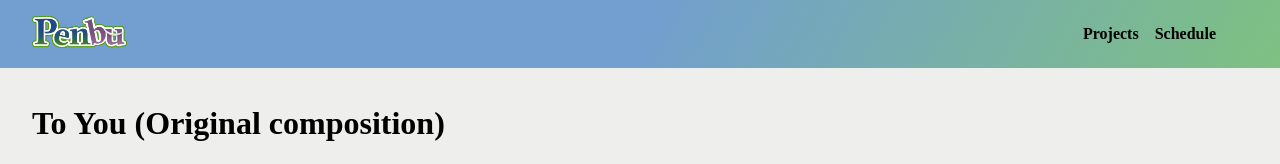
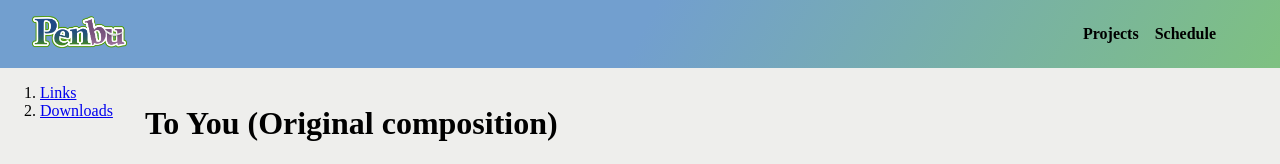
Before and after one commit to penbuvt/penbuvt.github.io, a SvelteKit app: page /projects/to-you in a window 1280 px wide. Shown: the top 164 px of the page. Built offline with nearby package versions, Linux system fonts and the light colour scheme.

Commit message:
Add rudimentary table of contents

```diff
--- /dev/null
+++ b/src/lib/TableOfContents.svelte
@@ -0,0 +1,15 @@
+<script lang="ts">
+  export let headings = {};
+
+  $: orderedHeadings = Object.values(headings ?? {});
+</script>
+
+{#if orderedHeadings.length}
+  <div class="toc">
+    <ol>
+    {#each orderedHeadings as heading (heading.id)}
+      <li><a href="#{heading.id}">{heading.text}</a></li>
+    {/each}
+    </ol>
+  </div>
+{/if}
--- a/src/routes/(footer)/(header)/+layout.svelte
+++ b/src/routes/(footer)/(header)/+layout.svelte
@@ -1,14 +1,41 @@
-<script>
+<script lang="ts">
   import NavHeader from '$lib/NavHeader.svelte';
+  import TableOfContents from '$lib/TableOfContents.svelte';
+
+  import { page } from '$app/stores';
 </script>
 
 <NavHeader />
-<div class="content">
-  <slot />
+
+<div class="content-container">
+  <div class="toc-container">
+    <TableOfContents headings={$page.data?.headings} />
+  </div>
+  <div class="content">
+    <slot />
+  </div>
 </div>
 
 <style lang="scss">
+  .content-container {
+    display: flex;
+
+    & > * {
+      flex: 1 1 auto;
+    }
+  }
+
   .content {
     padding: 1em 2em;
+    overflow-x: hidden;
+  }
+
+  .toc-container {
+    flex: 0 1 auto;
+
+    & > :global(.toc) {
+      position: sticky;
+      top: 1rem;
+    }
   }
 </style>
```
